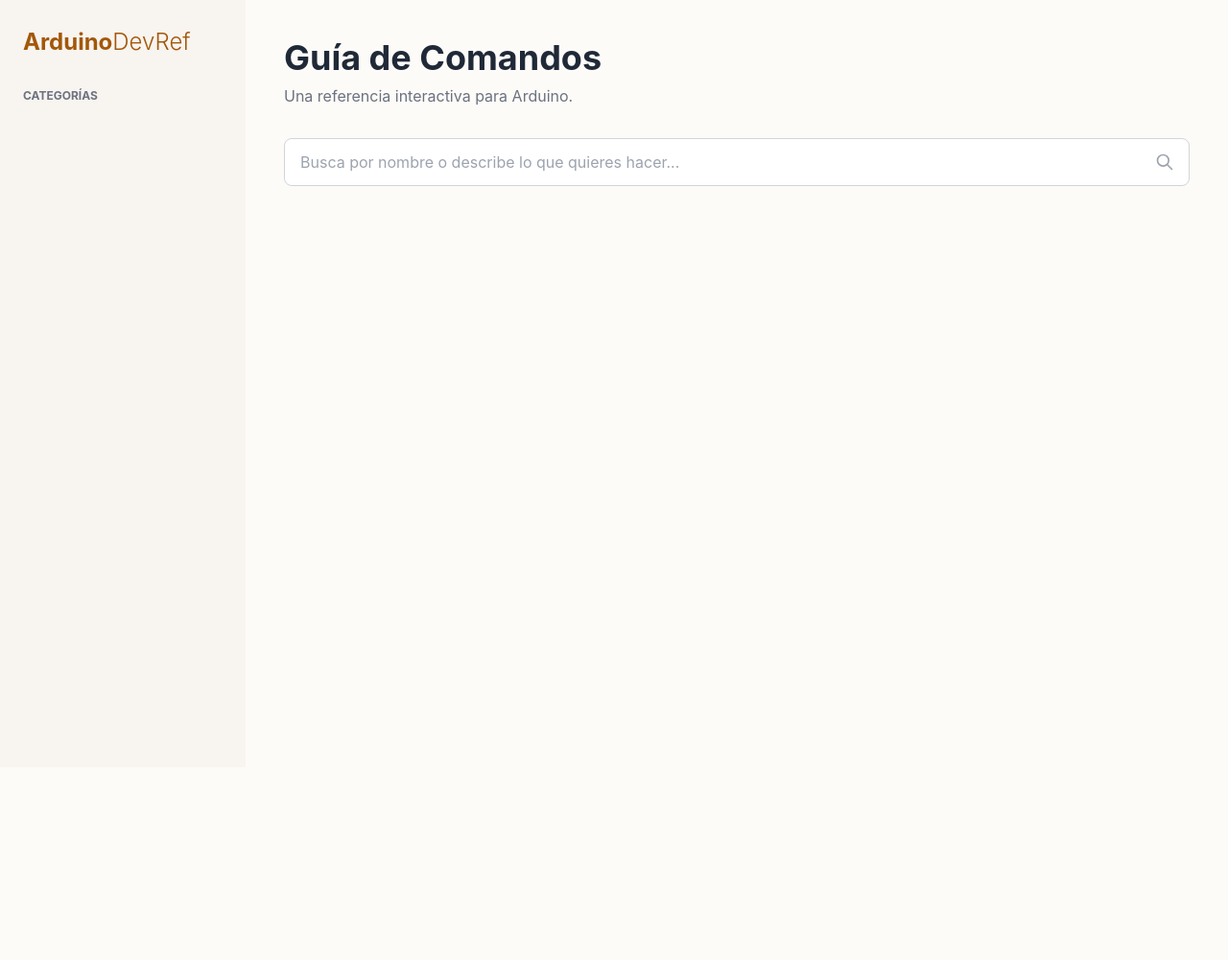
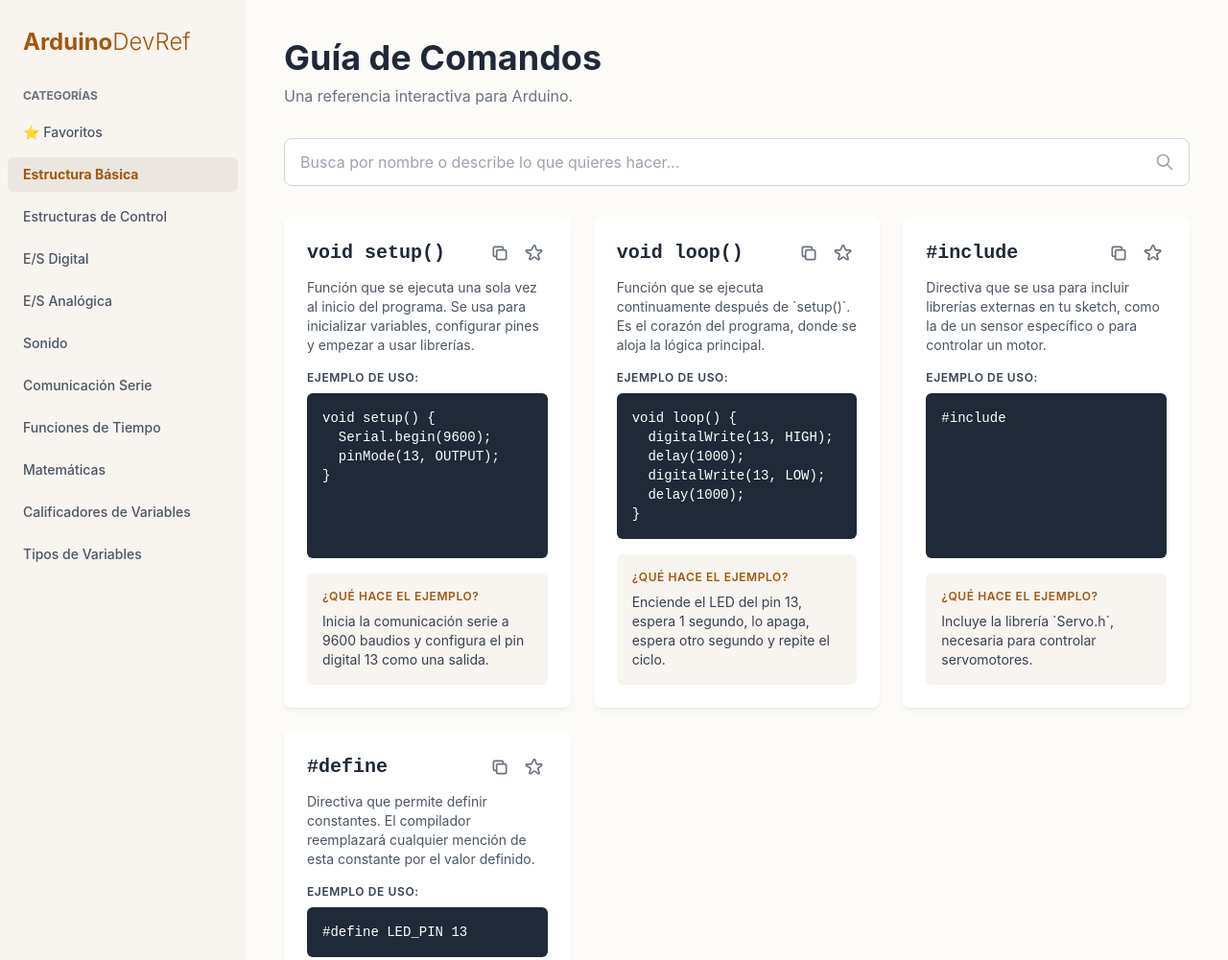
Before and after one commit to omiabecasis/GymTracker, a plain HTML site: page index.html in a window 1280 px wide. Shown: the top 1001 px of the page at 96% size. Before the commit the page ends 800 px from the top, so only its background shows below. Drawn offline with nearby package versions, Linux system fonts and the light colour scheme.

Commit message:
Update index.html

```diff
--- a/index.html
+++ b/index.html
@@ -192,4 +192,102 @@
                 }
             };
 
-            const renderCategories = () =>
+            const renderCategories = () => {
+                categoryNav.innerHTML = '';
+                categories.forEach(category => {
+                    const li = document.createElement('li');
+                    li.innerHTML = `<a href="#" class="block px-4 py-2 rounded-md text-sm font-medium transition-colors duration-150 sidebar-item ${category === activeCategory ? 'active' : 'text-gray-600 hover:bg-gray-200'}">${category}</a>`;
+                    li.addEventListener('click', (e) => {
+                        e.preventDefault();
+                        activeCategory = category;
+                        searchBar.value = '';
+                        renderCategories();
+                        renderCommands();
+                        // Cierra el menú en móvil al seleccionar una categoría
+                        if (!sidebar.classList.contains('md:relative')) {
+                           toggleSidebar();
+                        }
+                    });
+                    categoryNav.appendChild(li);
+                });
+            };
+
+            const renderCommands = () => {
+                const searchTerm = searchBar.value.toLowerCase();
+                let filteredCommands;
+
+                if (searchTerm) {
+                    filteredCommands = arduinoCommands.filter(cmd =>
+                        cmd.name.toLowerCase().includes(searchTerm) ||
+                        cmd.explanation.toLowerCase().includes(searchTerm) ||
+                        cmd.exampleExplanation.toLowerCase().includes(searchTerm)
+                    );
+                } else if (activeCategory === "⭐ Favoritos") {
+                    filteredCommands = arduinoCommands.filter(cmd => favorites.has(cmd.name));
+                } else {
+                    filteredCommands = arduinoCommands.filter(cmd => cmd.category === activeCategory);
+                }
+
+                commandsContainer.innerHTML = '';
+                if (filteredCommands.length === 0) {
+                    commandsContainer.innerHTML = `<div class="text-center py-12 px-4 bg-white rounded-lg card-shadow md:col-span-2 xl:col-span-3">
+                        <h3 class="text-xl font-semibold text-gray-700">No se encontraron resultados</h3>
+                        <p class="text-gray-500 mt-2">Intenta con otra búsqueda o añade comandos a tus favoritos.</p>
+                    </div>`;
+                    return;
+                }
+
+                filteredCommands.forEach(cmd => {
+                    const card = document.createElement('div');
+                    card.className = 'bg-white rounded-lg p-6 card-shadow flex flex-col';
+                    const isFavorited = favorites.has(cmd.name);
+
+                    card.innerHTML = `
+                        <div class="flex justify-between items-start mb-3">
+                            <h3 class="text-xl font-bold text-gray-800 fira-code pr-4">${cmd.name}</h3>
+                            <div class="flex space-x-2 shrink-0">
+                                <button class="action-btn copy-btn" title="Copiar boceto de código">
+                                    <svg xmlns="http://www.w3.org/2000/svg" class="h-5 w-5 text-gray-500" fill="none" viewBox="0 0 24 24" stroke="currentColor"><path stroke-linecap="round" stroke-linejoin="round" stroke-width="2" d="M8 16H6a2 2 0 01-2-2V6a2 2 0 012-2h8a2 2 0 012 2v2m-6 12h8a2 2 0 002-2v-8a2 2 0 00-2-2h-8a2 2 0 00-2 2v8a2 2 0 002 2z" /></svg>
+                                </button>
+                                <button class="action-btn favorite-btn" title="Añadir/Quitar de favoritos">
+                                    <svg xmlns="http://www.w3.org/2000/svg" class="h-5 w-5 text-gray-500 icon-favorite ${isFavorited ? 'favorited' : ''}" fill="none" viewBox="0 0 24 24" stroke="currentColor" stroke-width="2"><path stroke-linecap="round" stroke-linejoin="round" d="M11.049 2.927c.3-.921 1.603-.921 1.902 0l1.519 4.674a1 1 0 00.95.69h4.915c.969 0 1.371 1.24.588 1.81l-3.976 2.888a1 1 0 00-.363 1.118l1.518 4.674c.3.922-.755 1.688-1.538 1.118l-3.976-2.888a1 1 0 00-1.176 0l-3.976 2.888c-.783.57-1.838-.196-1.538-1.118l1.518-4.674a1 1 0 00-.363-1.118L2.05 10.1c-.783-.57-.38-1.81.588-1.81h4.914a1 1 0 00.95-.69L11.049 2.927z" /></svg>
+                                </button>
+                            </div>
+                        </div>
+                        <p class="text-gray-600 text-sm">${cmd.explanation}</p>
+                        <div class="mt-4 flex-grow flex flex-col">
+                            <p class="text-xs font-semibold text-gray-700 mb-2 uppercase tracking-wider">Ejemplo de Uso:</p>
+                            <pre class="bg-gray-800 text-white p-4 rounded-md text-sm fira-code overflow-x-auto flex-grow">${cmd.example}</pre>
+                        </div>
+                        <div class="mt-4 bg-[#F8F4F0] p-4 rounded-md">
+                            <p class="text-xs font-semibold text-[#A35709] mb-2 uppercase tracking-wider">¿Qué hace el ejemplo?</p>
+                            <p class="text-sm text-gray-700">${cmd.exampleExplanation}</p>
+                        </div>
+                    `;
+
+                    const copyBtn = card.querySelector('.copy-btn');
+                    const favoriteBtn = card.querySelector('.favorite-btn');
+
+                    copyBtn.addEventListener('click', (e) => {
+                        e.stopPropagation();
+                        copyCodeToClipboard(cmd.sketch, copyBtn);
+                    });
+                    favoriteBtn.addEventListener('click', (e) => {
+                        e.stopPropagation();
+                        toggleFavorite(cmd, favoriteBtn);
+                    });
+
+                    commandsContainer.appendChild(card);
+                });
+            };
+
+            searchBar.addEventListener('input', () => {
+                renderCommands();
+            });
+
+            renderCategories();
+            renderCommands();
+        });
+    </script>
+</body>
+</html>
```
